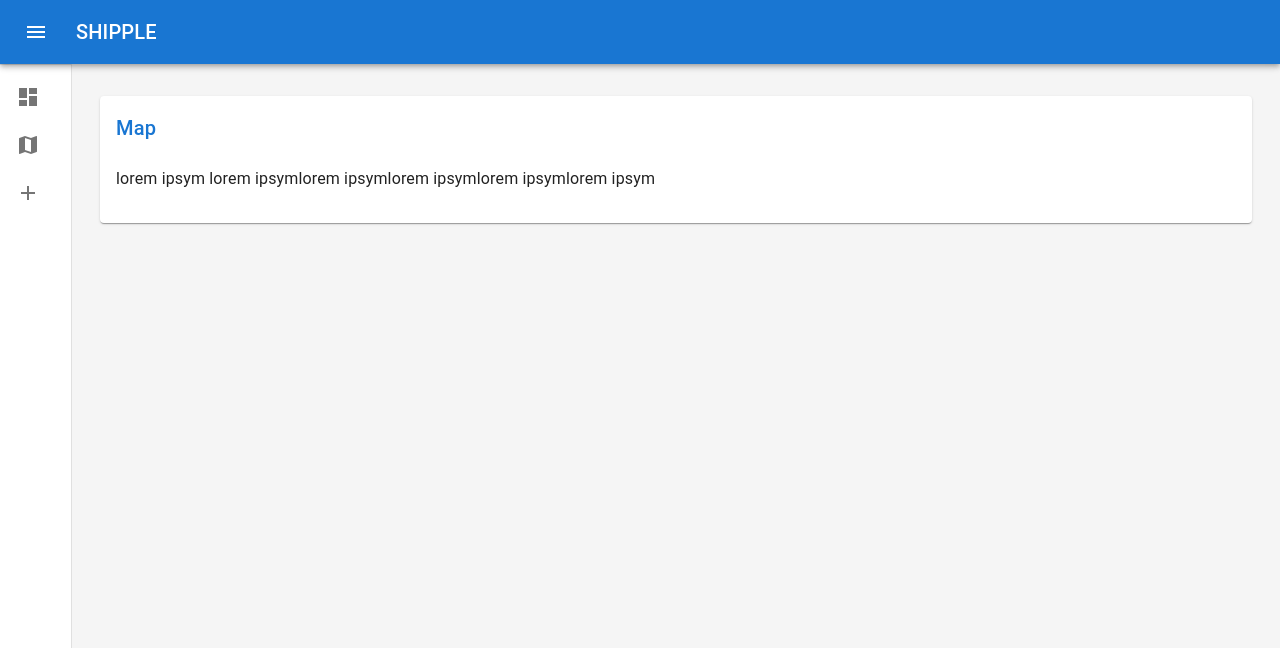
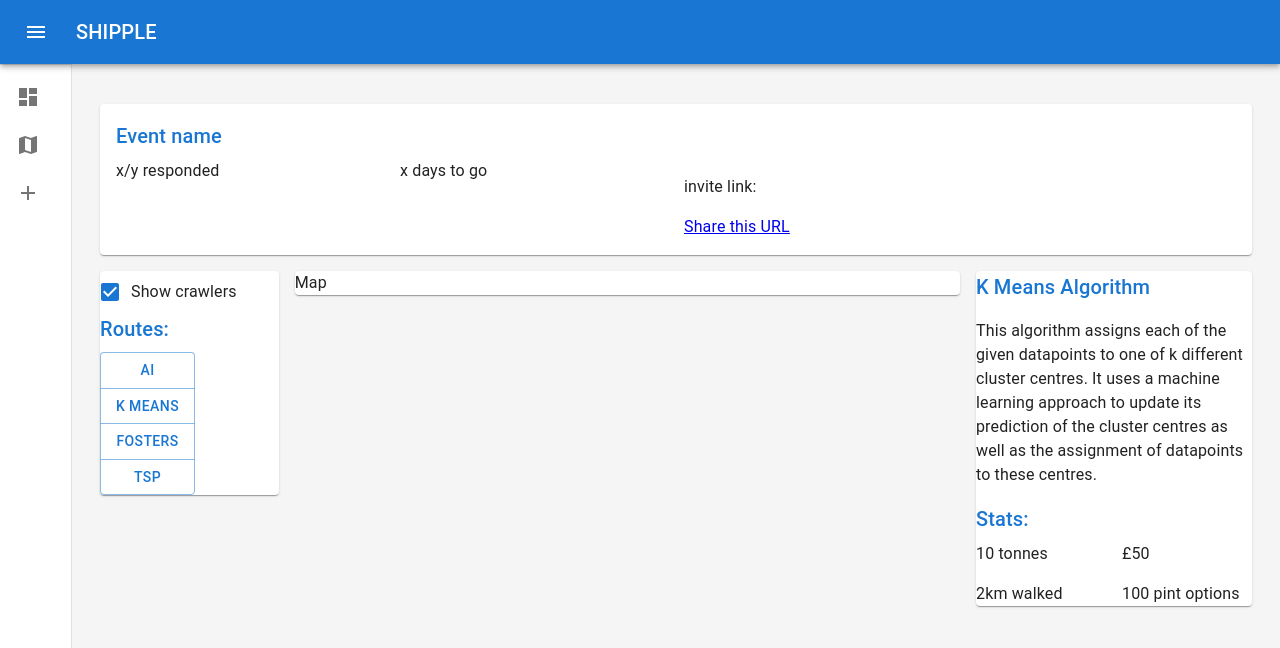
Before and after one commit to ConnorCairns/shipple, a React (Create React App) app in the folder frontend/: page /map in a window 1280 px wide. Shown: the top 648 px of the page. Built offline with nearby package versions, Linux system fonts and the light colour scheme; no server answers.

Commit message:
first rudimentary attempt at the map page

```diff
--- a/frontend/src/pages/Map.js
+++ b/frontend/src/pages/Map.js
@@ -1,4 +1,4 @@
-import { Box, Toolbar, Container, Grid, Paper } from '@mui/material';
+import { Box, Button, ButtonGroup, Checkbox, Container, FormControlLabel, Grid, Paper, Toolbar } from '@mui/material';
 import Title from '../components/Title';
 
 const Map = () => {
@@ -15,10 +15,52 @@ const Map = () => {
         }}>
         <Toolbar />
         <Container maxWidth="lg" sx={{ mt: 4, mb: 4 }}>
-            <Paper sx={{ p: 2, display: 'flex', flexDirection: 'column', mt: '0.5rem' }}>
-                <Title>Map</Title>
-                <p>lorem ipsym lorem ipsymlorem ipsymlorem ipsymlorem ipsymlorem ipsym</p>
-            </Paper>
+            <Grid container spacing={2}>
+                <Grid item xs={12}>
+                    <Paper sx={{ p: 2, display: 'flex', flexDirection: 'column', mt: '0.5rem' }}>
+                        <Title>Event name</Title>
+                        <Grid container spacing={2}>
+                            <Grid item xs={3}>x/y responded</Grid>
+                            <Grid item xs={3}>x days to go</Grid>
+                            <Grid item xs={3}>
+                                <p>invite link:</p>
+                                <a href='http://localhost:3000/'>Share this URL</a>
+                            </Grid>
+                        </Grid>
+                    </Paper>
+                </Grid>
+                <Grid item xs={2}>
+                    <Paper>
+                        <FormControlLabel control={<Checkbox defaultChecked />} label="Show crawlers" />
+                        <Title>Routes:</Title>
+                        <ButtonGroup orientation='vertical'>
+                            <Button>AI</Button>
+                            <Button>K Means</Button>
+                            <Button>Fosters</Button>
+                            <Button>TSP</Button>
+                        </ButtonGroup>
+                    </Paper>
+                </Grid>
+                <Grid item xs={7}>
+                    <Paper>Map</Paper>
+                </Grid>
+                <Grid item xs={3}>
+                    <Paper>
+                        <Title>K Means Algorithm</Title>
+                        <p>
+                            This algorithm assigns each of the given datapoints to one of k different cluster centres.
+                            It uses a machine learning approach to update its prediction of the cluster centres as well as the assignment of datapoints to these centres.
+                        </p>
+                        <Title>Stats:</Title>
+                        <Grid container spacing={2}>
+                            <Grid item xs={6}>10 tonnes</Grid>
+                            <Grid item xs={6}>£50</Grid>
+                            <Grid item xs={6}>2km walked</Grid>
+                            <Grid item xs={6}>100 pint options</Grid>
+                        </Grid>
+                    </Paper>
+                </Grid>
+            </Grid>
         </Container>
     </Box>
     )
```
